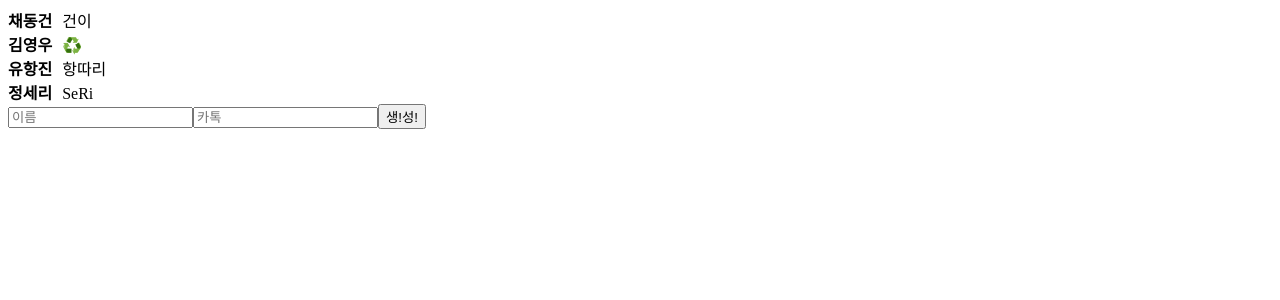
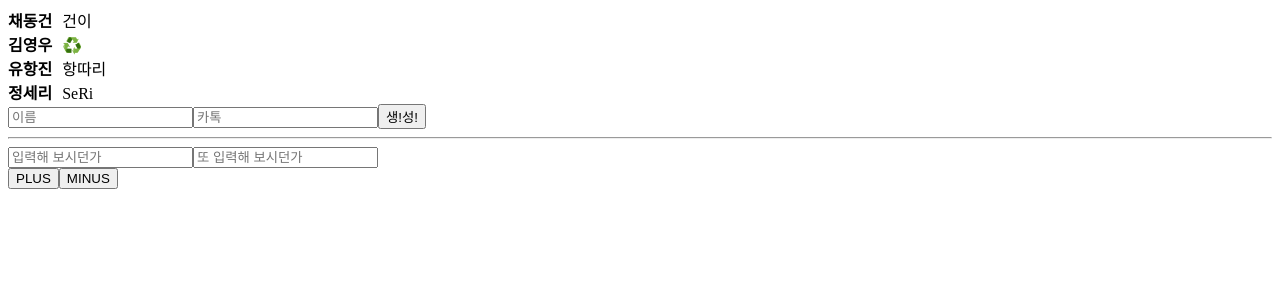
Before and after one commit to designagune/playground, a React (Create React App) app: page /#/ in a window 1280 px wide. Shown: the top 300 px of the page. Built offline with nearby package versions, Linux system fonts and the light colour scheme.

Commit message:
201011 update

```diff
--- a/src/App.js
+++ b/src/App.js
@@ -1,6 +1,7 @@
 import React, { useState, useRef } from "react";
 import CreateMember from "./CreateMember";
 import Member from "./Member";
+import PlusMinus from "./component/PlusMinus";
 
 function App() {
   const memberData = [
@@ -38,6 +39,10 @@ function App() {
     <>
       <Member memberData={memberData} />
       <CreateMember onChange={onChange} onCreate={onCreate} />
+      <hr />
+      <div>
+        <PlusMinus placeholder="입력해보시든지" />
+      </div>
     </>
   );
 }
--- /dev/null
+++ b/src/component/PlusMinus.jsx
@@ -0,0 +1,42 @@
+import React, { useState } from "react";
+import TextInput from "./TextInput";
+
+const PlusMinus = () => {
+  const [firstNumber, setFirstNumber] = useState("");
+  const [secondNumber, setSecondNumber] = useState("");
+
+  const calcClick = (e) => {
+    const {
+      target: { innerText },
+    } = e;
+
+    const firstVal = Number(firstNumber);
+    const secondVal = Number(secondNumber);
+
+    if (firstNumber && secondNumber) {
+      if (innerText === "PLUS") {
+        alert(`아마 ${firstVal + secondVal} 일지도?`);
+      } else if (innerText === "MINUS") {
+        alert(`아마 ${firstVal - secondVal} 일지도?`);
+      }
+    } else {
+      alert("둘다 입력해 주시던가");
+    }
+  };
+
+  return (
+    <div>
+      <TextInput setNumber={setFirstNumber} placeholder="입력해 보시던가" />
+      <TextInput setNumber={setSecondNumber} placeholder="또 입력해 보시던가" />
+      <div>
+        {["PLUS", "MINUS"].map((v, i) => (
+          <button type="button" onClick={calcClick} key={i}>
+            {v}
+          </button>
+        ))}
+      </div>
+    </div>
+  );
+};
+
+export default PlusMinus;
--- /dev/null
+++ b/src/component/TextInput.jsx
@@ -0,0 +1,14 @@
+import React from "react";
+
+const TextInput = ({ setNumber, number, placeholder }) => {
+  return (
+    <input
+      type="number"
+      onChange={(e) => setNumber(e.target.value)}
+      value={number}
+      placeholder={placeholder}
+    />
+  );
+};
+
+export default TextInput;
```
Also changed, not shown: src/component/SampleComponent.jsx (added, +28 -0 lines).
